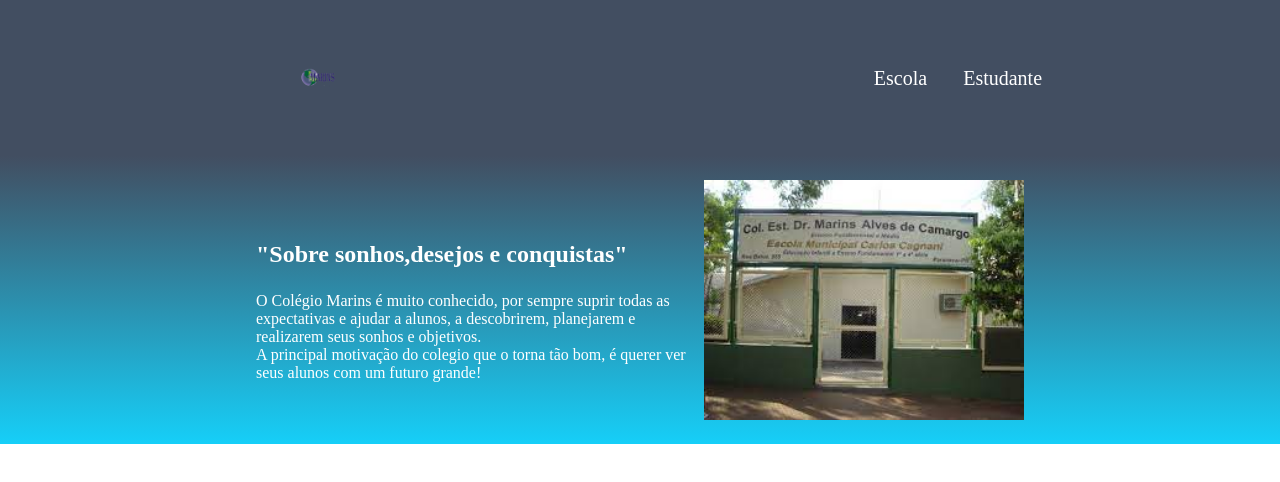
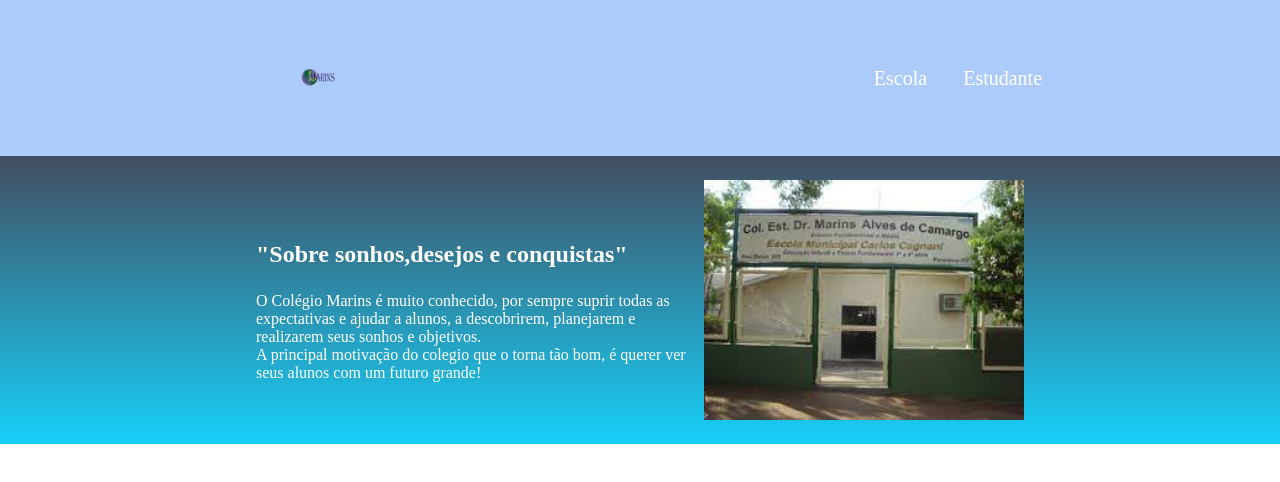
Before and after one commit to guilhermebarbosa05/siteescolaguilherme2a, a plain HTML site: page index.html in a window 1280 px wide. Drawn offline with Linux system fonts and the light colour scheme.

Commit message:
vrderdederderderderserswe

```diff
--- a/style.css
+++ b/style.css
@@ -4,7 +4,7 @@
 }
 
 .cabecalho {
-    background-color: #424E61;
+    background-color: #adcbfa;
     color: white;
     display: flex;
     justify-content: space-around;
```
